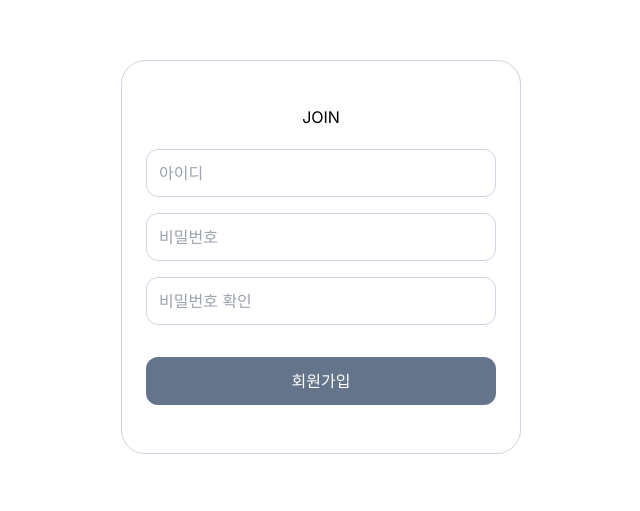
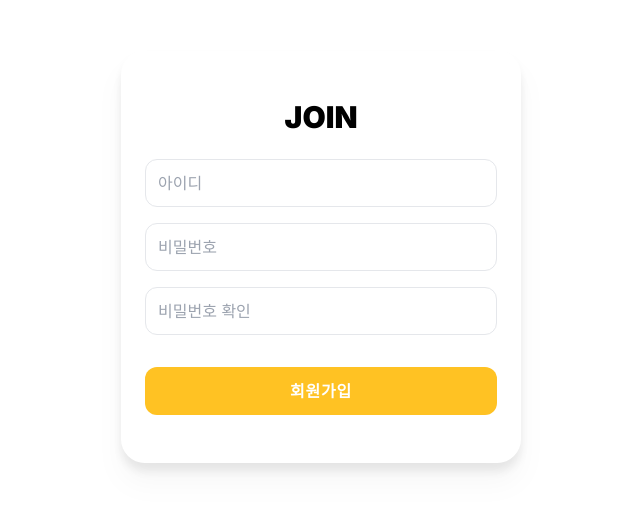
Before and after one commit to corn-cheeze/web, a Next.js app: page /join in a window 1280 px wide. Shown: the part 143-654 px from the top of the page, without its empty margins (319-959 px from the left). Built offline with nearby package versions, Linux system fonts and the light colour scheme.

Commit message:
style: join form, input 수정

```diff
--- a/src/app/join/page.tsx
+++ b/src/app/join/page.tsx
@@ -38,8 +38,8 @@ const page = () => {
 
   return (
     <main className="flex h-screen flex-col items-center justify-center">
-      <div className="flex w-[400px] flex-col justify-center gap-6 rounded-3xl border border-solid border-slate-300 px-6 py-12">
-        <h1 className="text-center">JOIN</h1>
+      <div className="flex w-[400px] flex-col justify-center gap-6 rounded-3xl bg-white px-6 py-12 drop-shadow-xl">
+        <h1 className="text-center text-3xl font-black">JOIN</h1>
         <form className="flex flex-col gap-4">
           <div className="flex flex-col gap-4">
             <input
@@ -47,19 +47,19 @@ const page = () => {
               placeholder="아이디"
               ref={idRef}
               onBlur={() => handleBlur(idRef)}
-              className="h-12 rounded-xl border border-solid border-slate-300 pl-3"
+              className="border-rightGray h-12 rounded-xl border border-solid pl-3"
             />
             <input
               type="password"
               placeholder="비밀번호"
               ref={pwRef}
               onBlur={() => handleBlur(pwRef)}
-              className="h-12 rounded-xl border border-solid border-slate-300 pl-3"
+              className="border-rightGray h-12 rounded-xl border border-solid pl-3"
             />
             <input
               type="text"
               placeholder="비밀번호 확인"
-              className="h-12 rounded-xl border border-solid border-slate-300 pl-3"
+              className="border-rightGray h-12 rounded-xl border border-solid pl-3"
             />
           </div>
           <section>
@@ -76,7 +76,7 @@ const page = () => {
               </p>
             )}
           </section>
-          <button className="h-12 rounded-xl bg-slate-500 text-white">
+          <button className="bg-mainColor h-12 rounded-xl font-bold tracking-wider text-white">
             회원가입
           </button>
         </form>
```
